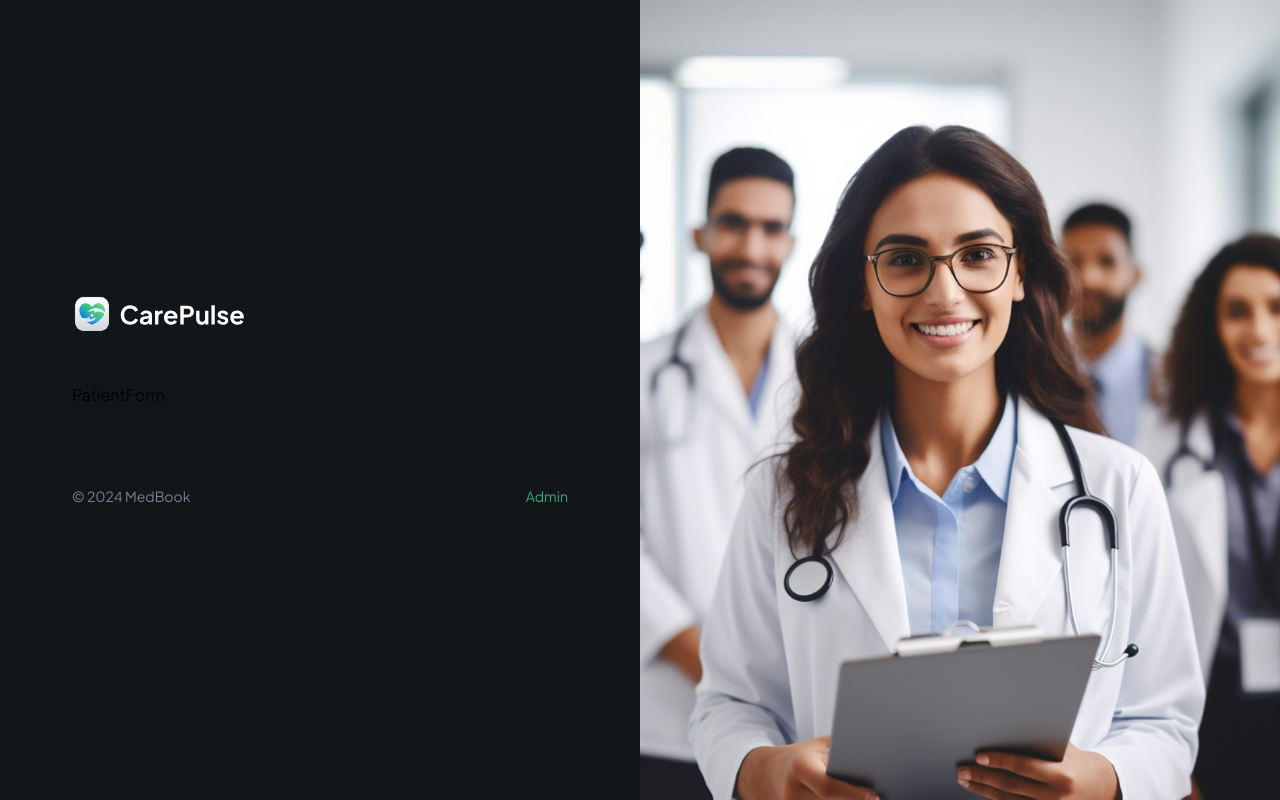
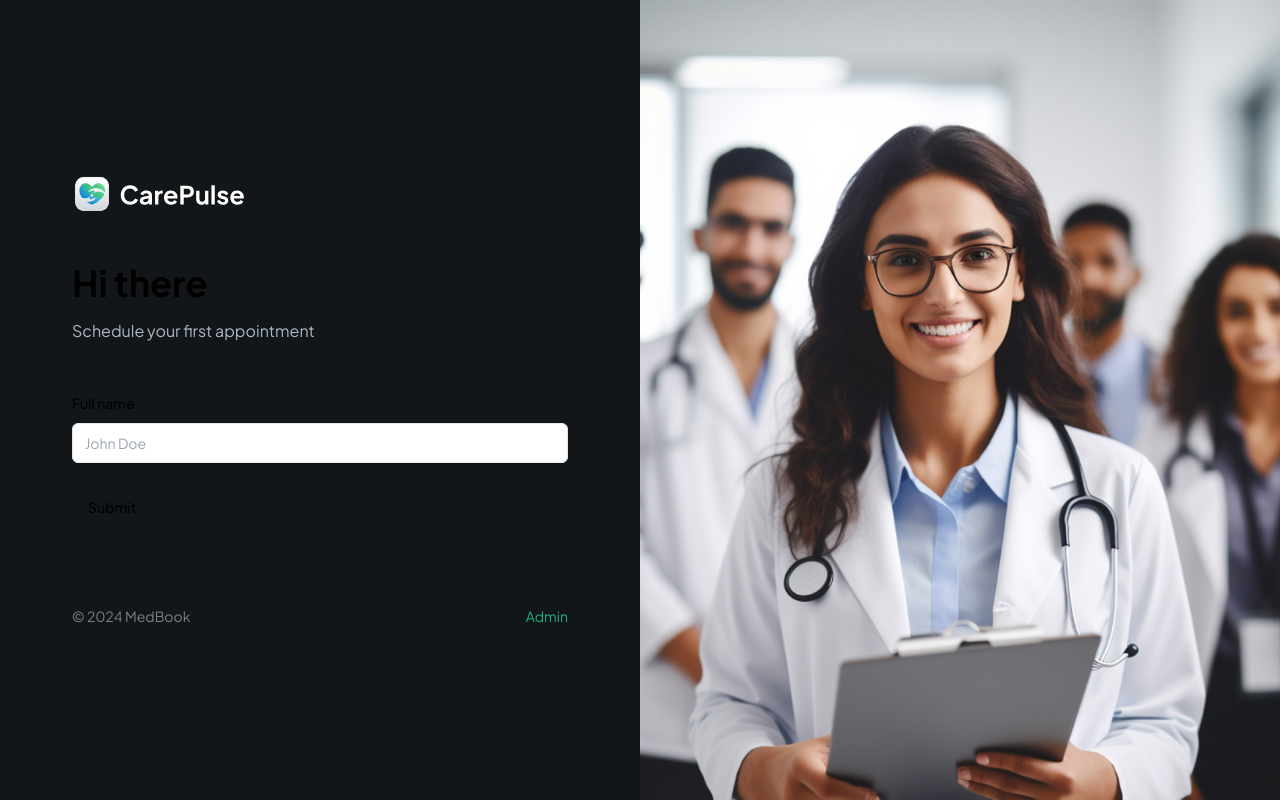
Before and after one commit to Racenna/MedBooker, a Next.js app: page / in a window 1280 px wide. Built offline with nearby package versions, Linux system fonts and the light colour scheme.

Commit message:
created custom form field

```diff
--- /dev/null
+++ b/src/components/CustomFormField.tsx
@@ -0,0 +1,56 @@
+'use client';
+import { Button } from '@/components/ui/button';
+import {
+  Form,
+  FormControl,
+  FormDescription,
+  FormField,
+  FormItem,
+  FormLabel,
+  FormMessage,
+} from '@/components/ui/form';
+import { Input } from '@/components/ui/input';
+import { Control } from 'react-hook-form';
+import { FormFieldType } from './forms/PatientForm';
+
+interface Props {
+  control: Control<any>; // TODO: replace any with type
+  fieldType: FormFieldType;
+  name: string;
+  label?: string;
+  placeholder?: string;
+  iconSrc?: string;
+  iconAlt?: string;
+  disabled?: boolean;
+  dateFormat?: string;
+  showTimeSelect?: boolean;
+  children?: React.ReactNode;
+  renderSkeleton?: (field: any) => React.ReactNode;
+}
+
+const RenderField = ({ field, props }: { field: any; props: Props }) => {
+  return <Input type="text" placeholder="John Doe" />;
+};
+
+const CustomFormField = (props: Props) => {
+  const { control, fieldType, name, label } = props;
+  return (
+    <FormField
+      control={control}
+      name={name}
+      render={({ field }) => (
+        <FormItem className="flex-1">
+          {fieldType !== FormFieldType.CHECKBOX && label && (
+            <FormLabel>{label}</FormLabel>
+          )}
+
+          <RenderField field={field} props={props} />
+
+          <FormMessage className="shad-error" />
+        </FormItem>
+      )}
+    />
+  );
+};
+
+export default CustomFormField;
--- a/src/components/forms/PatientForm.tsx
+++ b/src/components/forms/PatientForm.tsx
@@ -3,6 +3,19 @@
 import { zodResolver } from '@hookform/resolvers/zod';
 import { useForm } from 'react-hook-form';
 import { z } from 'zod';
+import { Button } from '@/components/ui/button';
+import { Form } from '@/components/ui/form';
+import CustomFormField from '../CustomFormField';
+
+export enum FormFieldType {
+  INPUT = 'input',
+  TEXTAREA = 'textarea',
+  PHONE_INPUT = 'phoneInput',
+  CHECKBOX = 'checkbox',
+  DATE_PICKER = 'datePicker',
+  SELECT = 'select',
+  SKELETON = 'skeleton',
+}
 
 const formSchema = z.object({
   username: z.string().min(2, {
@@ -26,7 +39,28 @@ const PatientForm = () => {
     console.log(values);
   }
 
-  return <div>PatientForm</div>;
+  return (
+    <Form {...form}>
+      <form onSubmit={form.handleSubmit(onSubmit)} className="space-y-6 flex-1">
+        <section className="mb-12 space-y-4">
+          <h1 className="header">Hi there</h1>
+          <p className="text-dark-700">Schedule your first appointment</p>
+        </section>
+
+        <CustomFormField
+          control={form.control}
+          fieldType={FormFieldType.INPUT}
+          name="name"
+          label="Full name"
+          placeholder="Jhon Doe"
+          iconSrc="/assets/icons/user.svg"
+          iconAlt="user"
+        />
+
+        <Button type="submit">Submit</Button>
+      </form>
+    </Form>
+  );
 };
 
 export default PatientForm;
--- /dev/null
+++ b/src/components/ui/input.tsx
@@ -0,0 +1,25 @@
+import * as React from "react"
+
+import { cn } from "@/lib/utils"
+
+export interface InputProps
+  extends React.InputHTMLAttributes<HTMLInputElement> {}
+
+const Input = React.forwardRef<HTMLInputElement, InputProps>(
+  ({ className, type, ...props }, ref) => {
+    return (
+      <input
+        type={type}
+        className={cn(
+          "flex h-10 w-full rounded-md border border-input bg-background px-3 py-2 text-sm ring-offset-background file:border-0 file:bg-transparent file:text-sm file:font-medium placeholder:text-muted-foreground focus-visible:outline-none focus-visible:ring-2 focus-visible:ring-ring focus-visible:ring-offset-2 disabled:cursor-not-allowed disabled:opacity-50",
+          className
+        )}
+        ref={ref}
+        {...props}
+      />
+    )
+  }
+)
+Input.displayName = "Input"
+
+export { Input }
```
